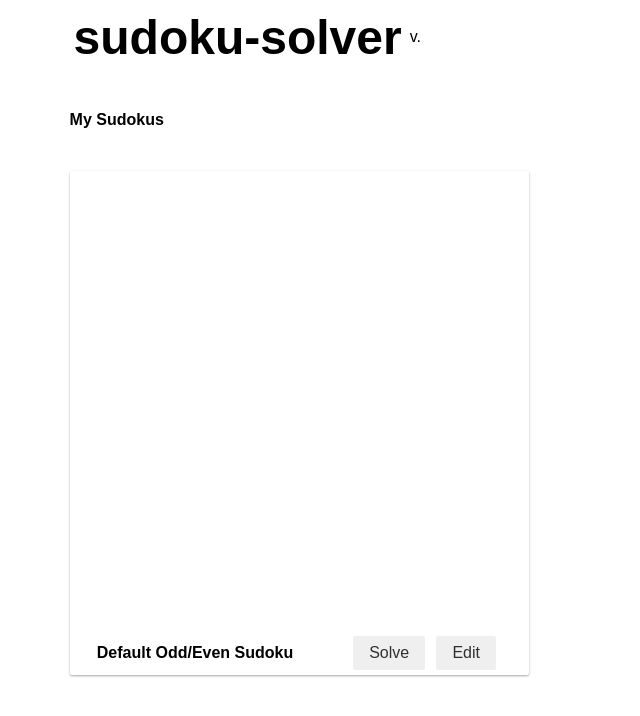
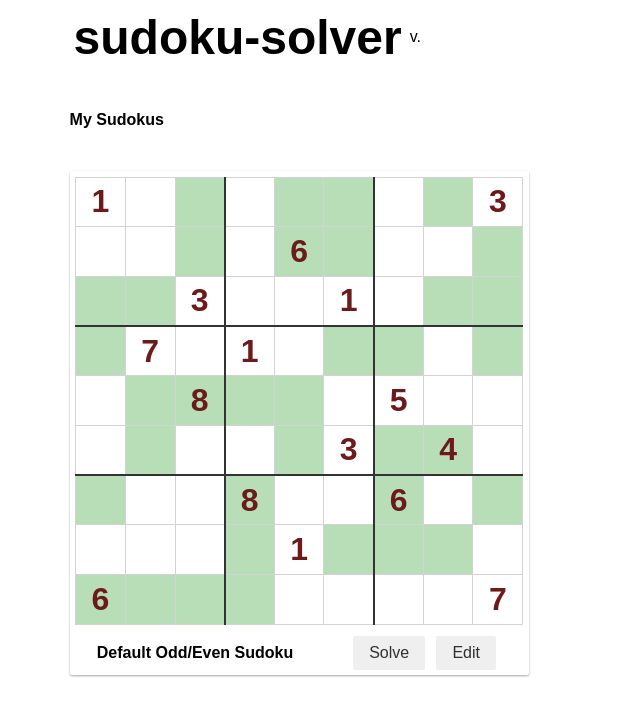
Before and after one commit to lukasjoc/sudoku, a Vue app in the folder sudoku-app/: page / in a window 1280 px wide. Shown: the top 716 px of the page, without its empty margins (0-640 px from the left). Built offline with nearby package versions, Linux system fonts and the light colour scheme; the HTML template or start-up script is replaced by a standard one.

Commit message:
fix index page

```diff
--- a/sudoku-app/src/App.vue
+++ b/sudoku-app/src/App.vue
@@ -13,11 +13,14 @@
 <script lang="ts">
 import Vue from "vue";
 export default Vue.extend({
+  name: "App",
   data: () => {
     return {
       application_version: process.env.VERSION,
     };
   },
+  methods: {
+  }
 });
 </script>
 
--- a/sudoku-app/src/components/Board.vue
+++ b/sudoku-app/src/components/Board.vue
@@ -92,6 +92,7 @@ export default Vue.extend({
   },
   mounted() {
     this.setData();
+    console.log(this.setData());
   },
   methods: {
     setData() {
--- a/sudoku-app/src/views/Index.vue
+++ b/sudoku-app/src/views/Index.vue
@@ -2,15 +2,11 @@
   <div>
     <nav>
       <h2>My Sudokus</h2>
-      <div>
-        <!-- <button type="button" disabled>Create New Sudoku (v.0.2.0)</button> -->
-      </div>
     </nav>
-
     <div class="sudoku-list">
       <div class="sudoku-listitem" v-for="(p, index) in puzzles" :key="index">
         <div class="preview">
-          <Board class="board" :data="preview[index+1]" :deliverControls="false" :disabled="true" />
+          <Board class="board" :data="getData(p.puzzle)" :deliverControls="false" :disabled="true" />
         </div>
 
         <div class="actions">
@@ -42,7 +38,6 @@ export default Vue.extend({
   mounted() {
     this.setDefaultPuzzle();
     this.getPuzzles();
-    this.parsePreviewData();
   },
   components: {
     Board,
@@ -50,7 +45,6 @@ export default Vue.extend({
   data: () => {
     return {
       puzzles: [] as SudokuStringItems,
-      preview: [] as SudokuGrid[],
     };
   },
   methods: {
@@ -62,6 +56,16 @@ export default Vue.extend({
           puzzle:
             "1oeoeeoe3ooeo6eooeee3oo1oeee7o1oeeoeoe8eeo5oooeooe3e4oeoo8oo6oeoooe1eeeo6eeeoooo7",
         },
+        // {
+        //   id: 2,
+        //   puzzle:
+        //     "ooeoeeoe3ooeo6eooeeeooo1oeeeoo1oeeoeoeeeeo5oooeooe3e4oeoo8oo6oeoooe1eeeo6eeeoooo5",
+        // },
+        // {
+        //   id: 3,
+        //   puzzle:
+        //     "ooeoeeoe3ooeo6eooeeeoooooeeeooooeeoeoeeeeoooooeooe3e4oeoo8oo6oeoooe1eeeo6eeeooooo",
+        // },
       ];
       localStorage.setItem("puzzles", JSON.stringify(items));
     },
@@ -70,12 +74,10 @@ export default Vue.extend({
         this.puzzles = JSON.parse(localStorage.puzzles);
       }
     },
-    parsePreviewData() {
+    getData(puzzle: string) {
       const parser = new Parser();
-      for (let puzzle of this.puzzles) {
-        let data: SudokuGrid = parser.fromStr(puzzle.puzzle);
-        this.preview.push(data);
-      }
+      let data: SudokuGrid = parser.fromStr(puzzle);
+      return data;
     },
   },
 });
--- a/sudoku-app/vue.config.js
+++ b/sudoku-app/vue.config.js
@@ -1,6 +1,22 @@
-const webpack = require("webpack")
+const webpack = require("webpack");
 
 module.exports = {
+  css: {
+    loaderOptions: {
+      sass: {
+        prependData: `@import "@/assets/scss/board.scss";`
+      }
+    }
+  },
+  chainWebpack: (config) => {
+    config
+      .plugin("html")
+      .tap((args) => {
+        args[0].title = "Sudoku Solver";
+        // args[0].meta = { viewport: "width=device-width,initial-scale=1,user-scalable=no" };
+        return args;
+      })
+  },
   configureWebpack: () => {
     return {
       plugins: [
@@ -10,11 +26,4 @@ module.exports = {
       ]
     }
   },
-  css: {
-    loaderOptions: {
-      sass: {
-        prependData:  `@import "@/assets/scss/board.scss";`
-      }
-    }
-  }
 }
```
